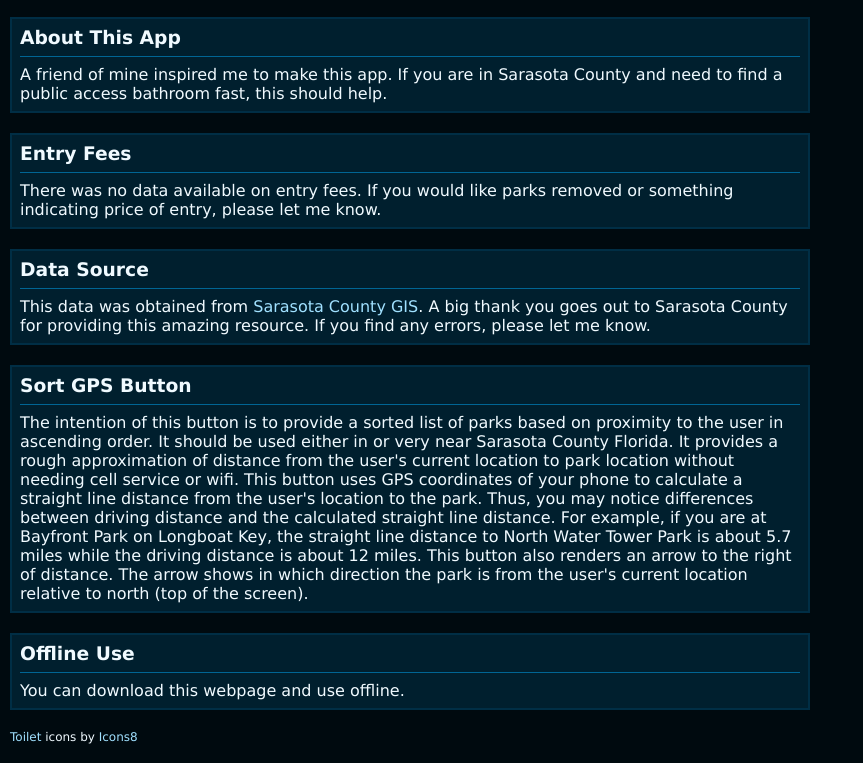
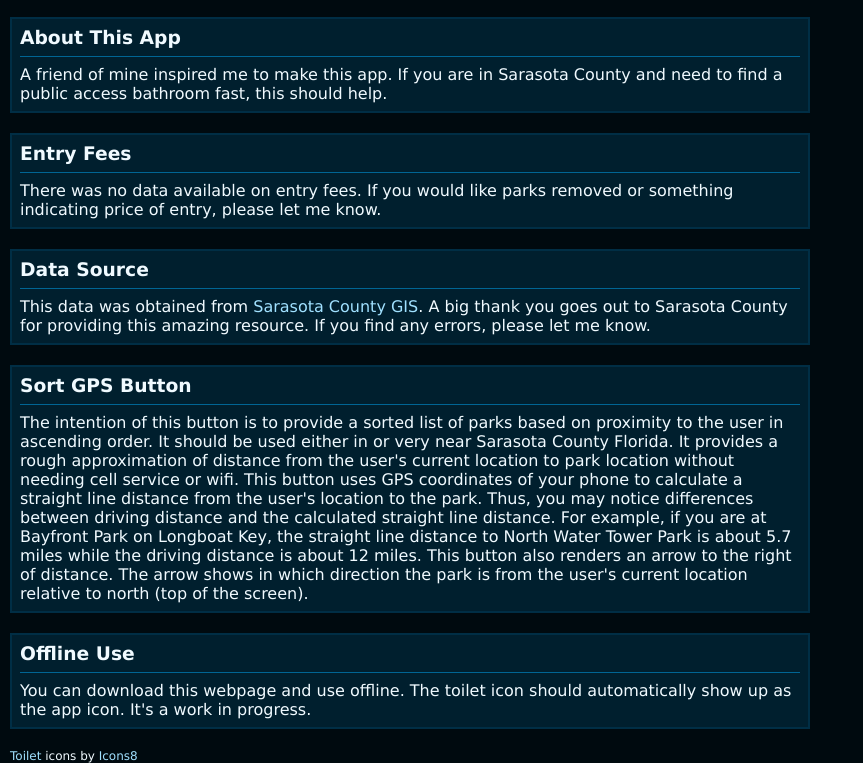
Before and after one commit to david-learns/sarasota-bathrooms, a plain HTML site: page about.html in a window 1280 px wide. Shown: the part 126-889 px from the top of the page, without its empty margins (0-863 px from the left). Drawn offline with Linux system fonts and the light colour scheme.

Commit message:
updated about.html

```diff
--- a/about.html
+++ b/about.html
@@ -41,7 +41,6 @@
         <hr>
         <p>A friend of mine inspired me to make this app. If you are in Sarasota County and need to find a public access bathroom fast, this should help.</p>
     </article>
-
     <article class="group">
         <h3>Entry Fees</h3>
         <hr>
@@ -60,7 +59,7 @@
     <article class="group">
         <h3>Offline Use</h3>
         <hr>
-        <p>You can download this webpage and use offline.</p>
+        <p>You can download this webpage and use offline. The toilet icon should automatically show up as the app icon. It's a work in progress.</p>
     </article>
     <footer>
         <p class="thanks"><a target="_blank" href="https://icons8.com/icon/PuvwSILo4JTP/toilet">Toilet</a> icons by <a target="_blank" href="https://icons8.com">Icons8</a></p>
```
